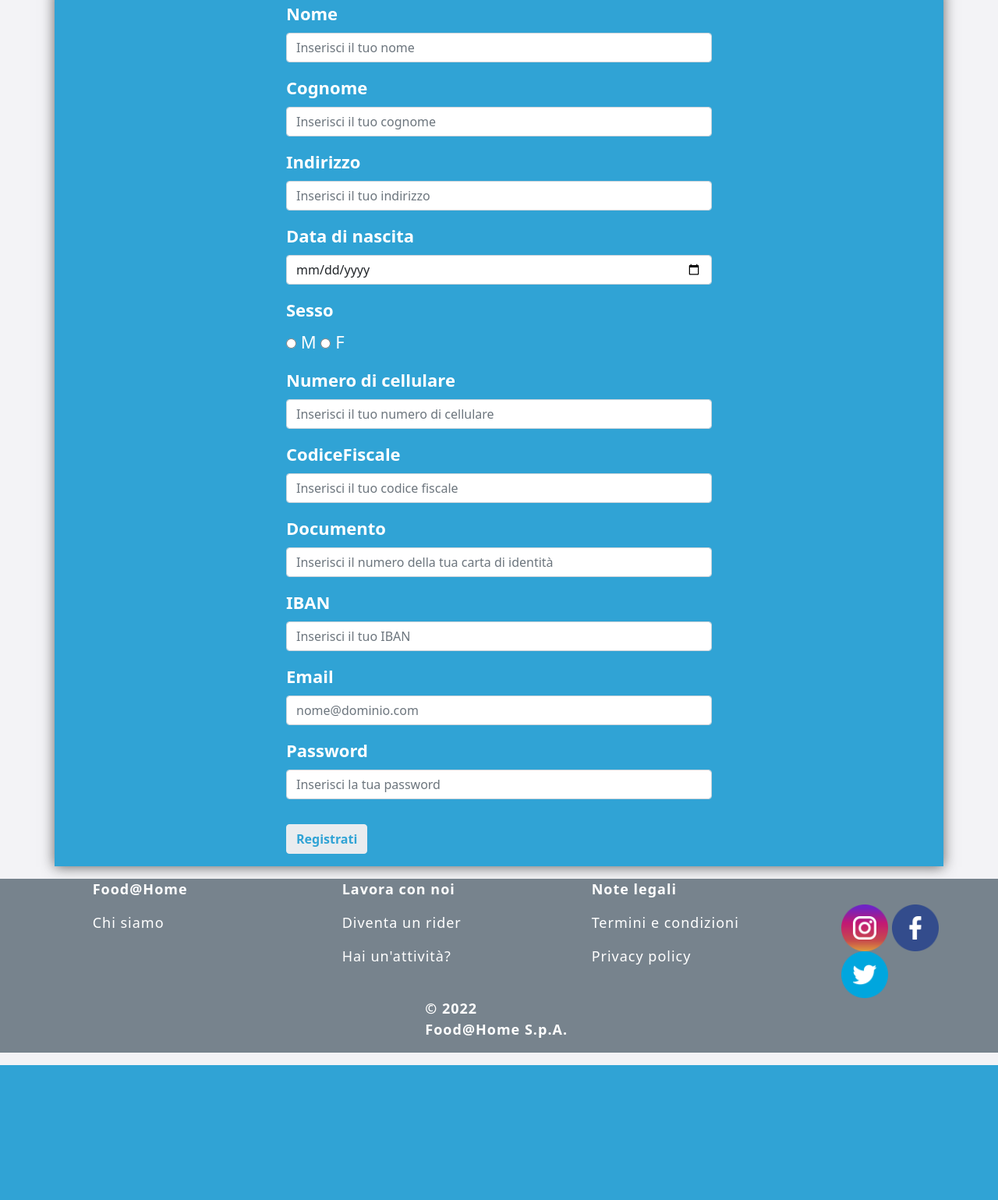
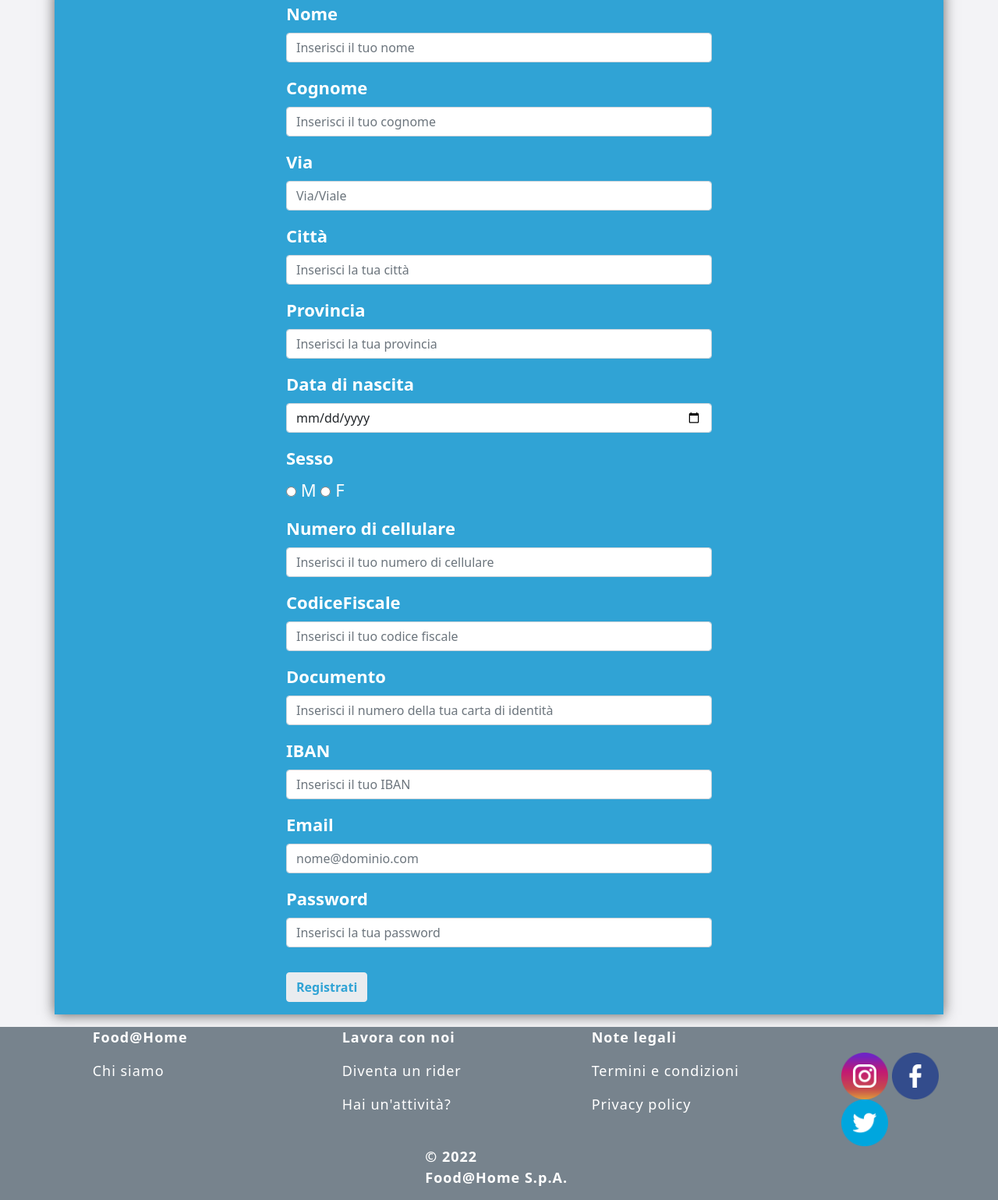
Before and after one commit to giacomomaglione/FoodAtHome, a Flask app: page /signinrider in a window 1280 px wide. Shown: the part 259-1798 px from the top of the page at 78% size. Before the commit the page ends 1625 px from the top, so only its background shows below. Run offline with Flask 2, Linux system fonts and the light colour scheme; some libraries are stand-ins or nearby versions.

Commit message:
Signin Rider Page

```diff
--- a/website/templates/signinrider.html
+++ b/website/templates/signinrider.html
@@ -39,9 +39,17 @@
                     <input type="surname" class="form-control" id="Surname" name="Surname" placeholder="Inserisci il tuo cognome">
                 </div>
                 <div class="mb-3 my-3 form-group">
-                    <label class="form-label fw-bold ">Indirizzo</label>
-                    <input type="address" class="form-control" id="Address" name="Address" placeholder="Inserisci il tuo indirizzo">
-                </div>
+                        <label class="form-label fw-bold ">Via</label>
+                        <input type="address" class="form-control" id="Street" name="Street" placeholder="Via/Viale">
+                    </div>
+                    <div class="mb-3 my-3 form-group">
+                        <label class="form-label fw-bold ">Città</label>
+                        <input type="address" class="form-control" id="City" name="City" placeholder="Inserisci la tua città">
+                    </div>
+                    <div class="mb-3 my-3 form-group">
+                        <label class="form-label fw-bold ">Provincia</label>
+                        <input type="address" class="form-control" id="Province" name="Province" placeholder="Inserisci la tua provincia">
+                    </div>
                 <div class="mb-3 my-3 form-group">
                     <div class="it-datepicker-wrapper">
                             <label class="form-label fw-bold ">Data di nascita</label>
```
